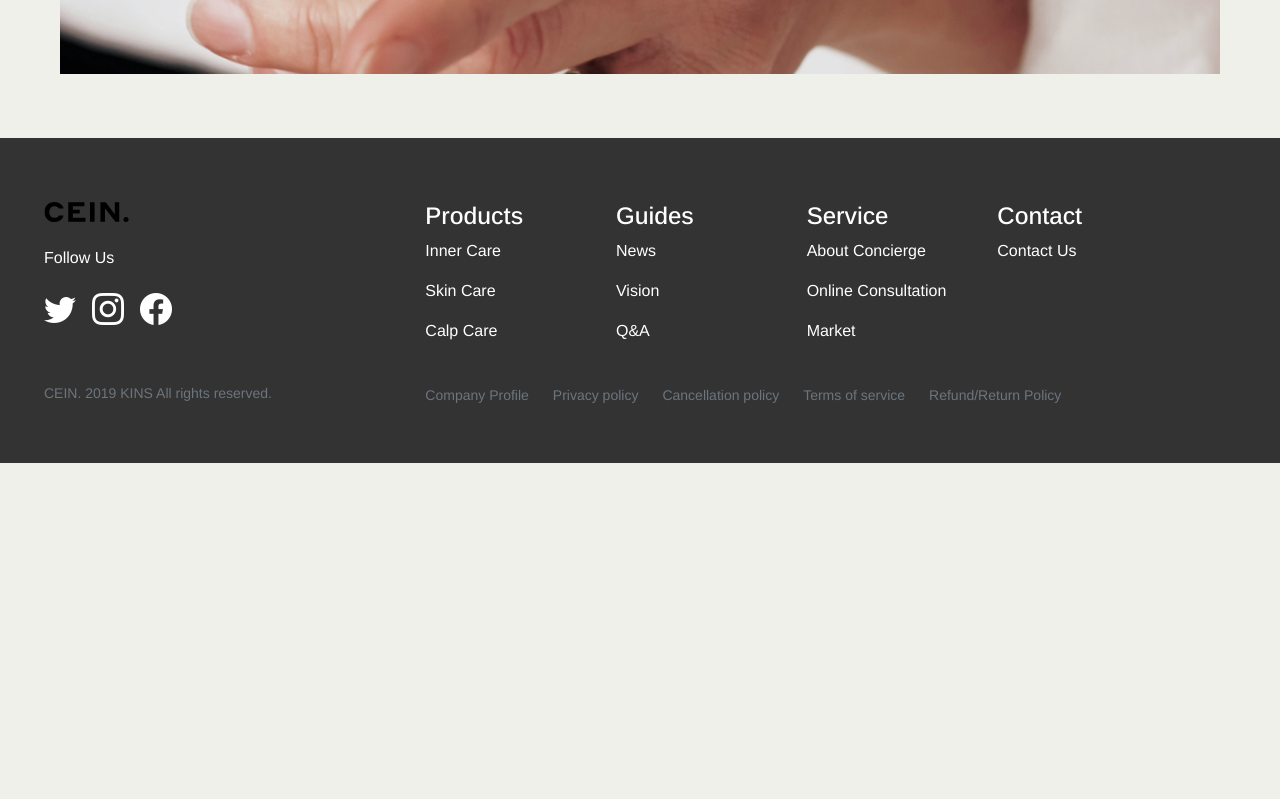
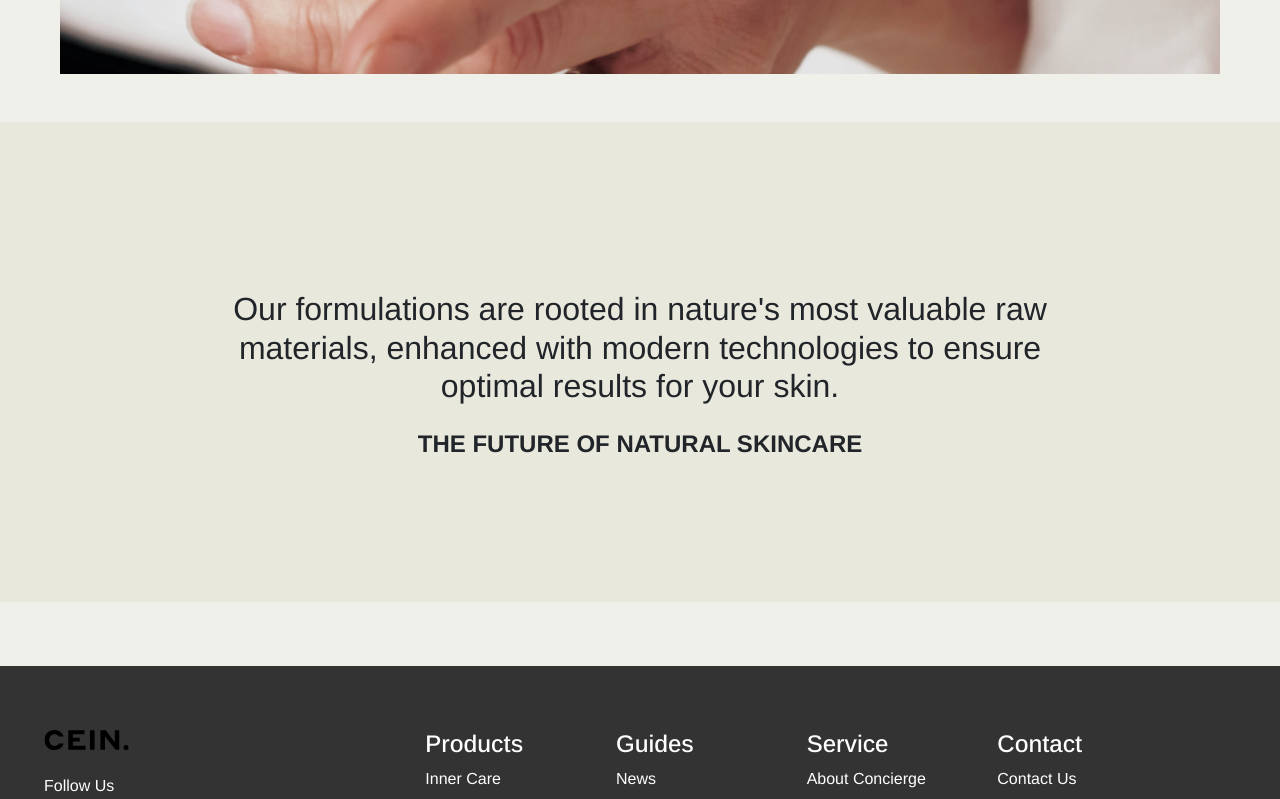
Before and after one commit to 1CL0UD/cein-react, a React (Vite) app: page /about in a window 1280 px wide. Shown: the part 1840-2639 px from the top of the page. Before the commit the page ends 2303 px from the top, so only its background shows below. Built offline with nearby package versions, Linux system fonts and the light colour scheme.

Commit message:
up to quote section

```diff
--- a/src/pages/about/AboutPage.tsx
+++ b/src/pages/about/AboutPage.tsx
@@ -1,3 +1,4 @@
+import Quotes from '../../components/shared/Quotes';
 import ButtonWithIcon from '../../components/ui/ButtonWithIcon';
 import RootLayout from '../RootLayout';
 
@@ -59,7 +60,7 @@ const AboutPage = () => {
             />
           </div>
         </div>
-        <div className="row px-5">
+        <div className="row px-5 mb-5">
           <img
             src="/img/about-us/about-us-large.png"
             alt="About Us Large"
@@ -67,6 +68,11 @@ const AboutPage = () => {
           />
         </div>
       </div>
+      <Quotes subtext="THE FUTURE OF NATURAL SKINCARE">
+        Our formulations are rooted in nature's most valuable raw materials,
+        enhanced with modern technologies to ensure optimal results for your
+        skin.
+      </Quotes>
     </RootLayout>
   );
 };
```
